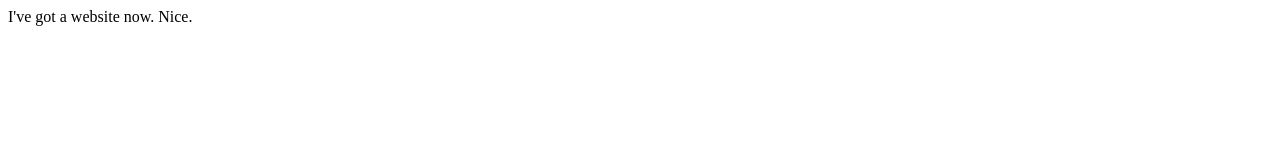
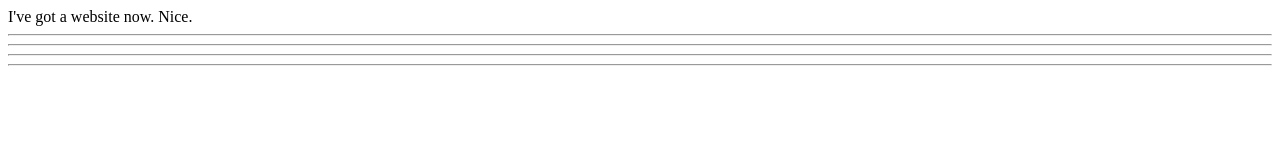
Before and after one commit to MurderMitts570/murdermitts570.github.io, a plain HTML site: page index.html in a window 1280 px wide. Drawn offline with Linux system fonts and the light colour scheme.

Commit message:
Update index.html

```diff
--- a/index.html
+++ b/index.html
@@ -1,2 +1,5 @@
 <title>Leif's Website</title>
 I've got a website now. Nice.
+<hr>
+<hr>
+<hr><hr>
```
